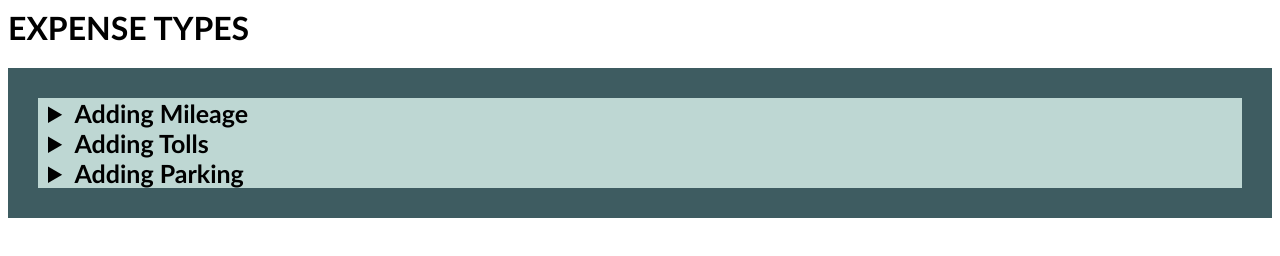
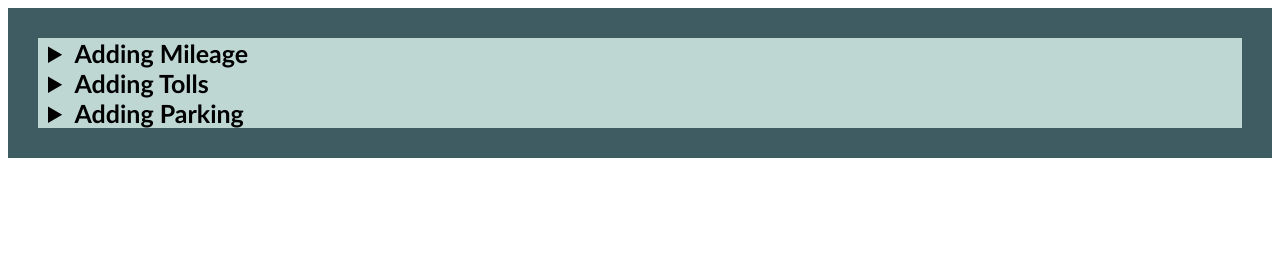
Before and after one commit to mackenziedcorrigan/concur, a plain HTML site: page index.html in a window 1280 px wide. Drawn offline with Linux system fonts and the light colour scheme.

Commit message:
Update index.html

```diff
--- a/index.html
+++ b/index.html
@@ -1,4 +1,4 @@
-<h1 style="font-family: Calibri, sans-serif";>EXPENSE TYPES</h1><div style="font-family: Calibri, sans-serif;padding: 30px; background-color: #3e5c61; margin-bottom: 25px;">
+<h1 style="font-family: Calibri, sans-serif";> </h1><div style="font-family: Calibri, sans-serif;padding: 30px; background-color: #3e5c61; margin-bottom: 25px;">
     <details>
         <summary style="font-size: 25px; cursor: pointer; background-color: #bed7d3; padding-left: 10px;"><b>Adding Mileage</b></summary>
         <div style="background-color: #ffffff; color: #000000; font-size: 20px; border: thick solid #bed7d3; padding: 25px 25px;">
```
